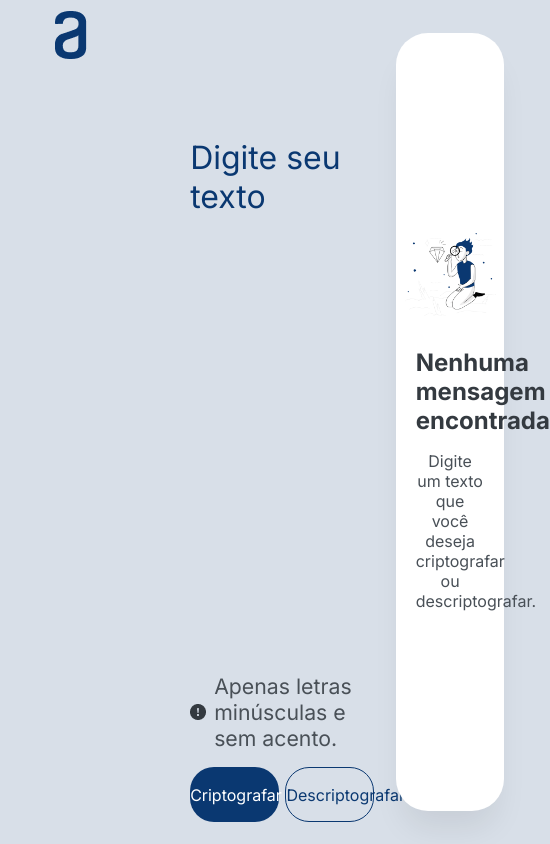
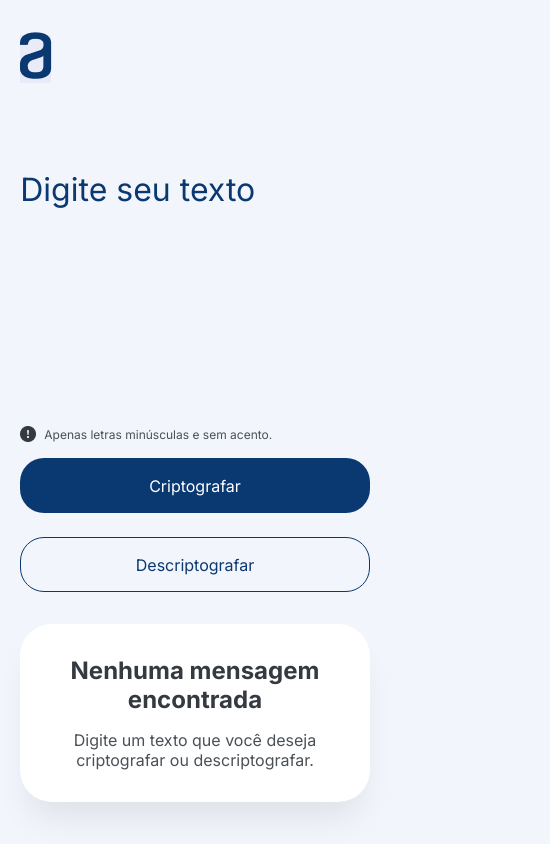
Before and after one commit to VictorF05/decodificador-challenge-alura, a plain HTML site: page index.html in a window 390 px wide. Shown: the whole page, 550 px wide, since content can reach past the window. Drawn offline with Linux system fonts and the light colour scheme.

Commit message:
feat: layout tablet and smartphone ok

```diff
--- a/index.html
+++ b/index.html
@@ -8,12 +8,13 @@
 </head>
 <body>
     <header>
-        <img src="./assets/logo-desktop.png" alt="Logo da Alura" class="logo-desktop">
+        <img src="./assets/logo-desktop.png" alt="Logo da Alura" class="logo">
     </header>
 
     <main>
         <section class="input-section">
             <textarea class="input-section__input" placeholder="Digite seu texto"></textarea>
+
             <div>
                 <div class="input-section__div-warning">
                     <img src="./assets/warning-icon.png">
@@ -25,14 +26,17 @@
                 </div>
             </div>
         </section>
+
         <section class="output-section">
             <div class="output-section__main-div">
                 <img src="./assets/no-content-image-desktop.png" alt="" class="output-section__no-content-image">
                 <p class="output-section__result-text" hidden></p>
+
                 <div class="output-section__info-div">
                     <p class="output-section__no-content-text">Nenhuma mensagem encontrada</p>
                     <p class="output-section__info-text">Digite um texto que você deseja criptografar ou descriptografar.</p>
                 </div>
+
                 <button class="output-section__copy-button" hidden>Copiar</button>
             </div>
         </section>
--- a/style.css
+++ b/style.css
@@ -3,7 +3,7 @@
 :root {
     --main-font: "Inter", sans-serif;
 
-    --bg-color: #D8DFE8;
+    --bg-color: #F3F5FC;
     --output-bg-color: #FFFFFF;
 
     --output-shadow-color: rgba(0, 0, 0, 0.08);
@@ -26,7 +26,7 @@ body {
     display: flex;
 }
 
-.logo-desktop {
+.logo {
     margin: 2.77vw 0 0 2.77vw;
 }
 
@@ -88,7 +88,7 @@ main {
 .input-section__warning {
     font-family: var(--main-font);
     font-weight: 400;
-    font-size: 1.33rem;
+    font-size: 0.75rem;
     color: var(--warning-info-text-color);
 }
 
@@ -193,3 +193,59 @@ main {
     background-color: var(--output-bg-color);
     margin-bottom: 2rem;
 }
+
+/* Layout tablet */
+
+@media (max-width: 1200px) {
+    body {
+        flex-direction: column;
+    }
+
+    main {
+        flex-direction: column;
+    }
+
+    .output-section__no-content-image {
+        display: none;
+    }
+
+    .logo {
+        content: url('./assets/logo-mobile.png');
+        margin: 2rem 0 0 5.20vw;
+    }
+
+    .input-section {
+        margin: 9.88vh 5.20vw 2rem 5.20vw;
+        width: auto;
+        min-height: 50vh;
+    }
+
+
+    .output-section {
+        margin: 0 5.20vw 2.5rem 5.20vw;
+        width: auto;
+        padding: 2rem;
+    }
+
+    .output-section__main-div {
+        width: 90.69%;
+    }
+
+    .output-section__info-div {
+        width: 100%;
+    }
+}
+
+/* layout smartphone */
+
+@media (max-width: 600px) {
+    .input-section__div-buttons {
+        flex-direction: column;
+        gap: 1.5rem;
+    }
+
+    .input-section__encode-button,
+    .input-section__decode-button {
+        width: 100%;
+    }
+}
```
